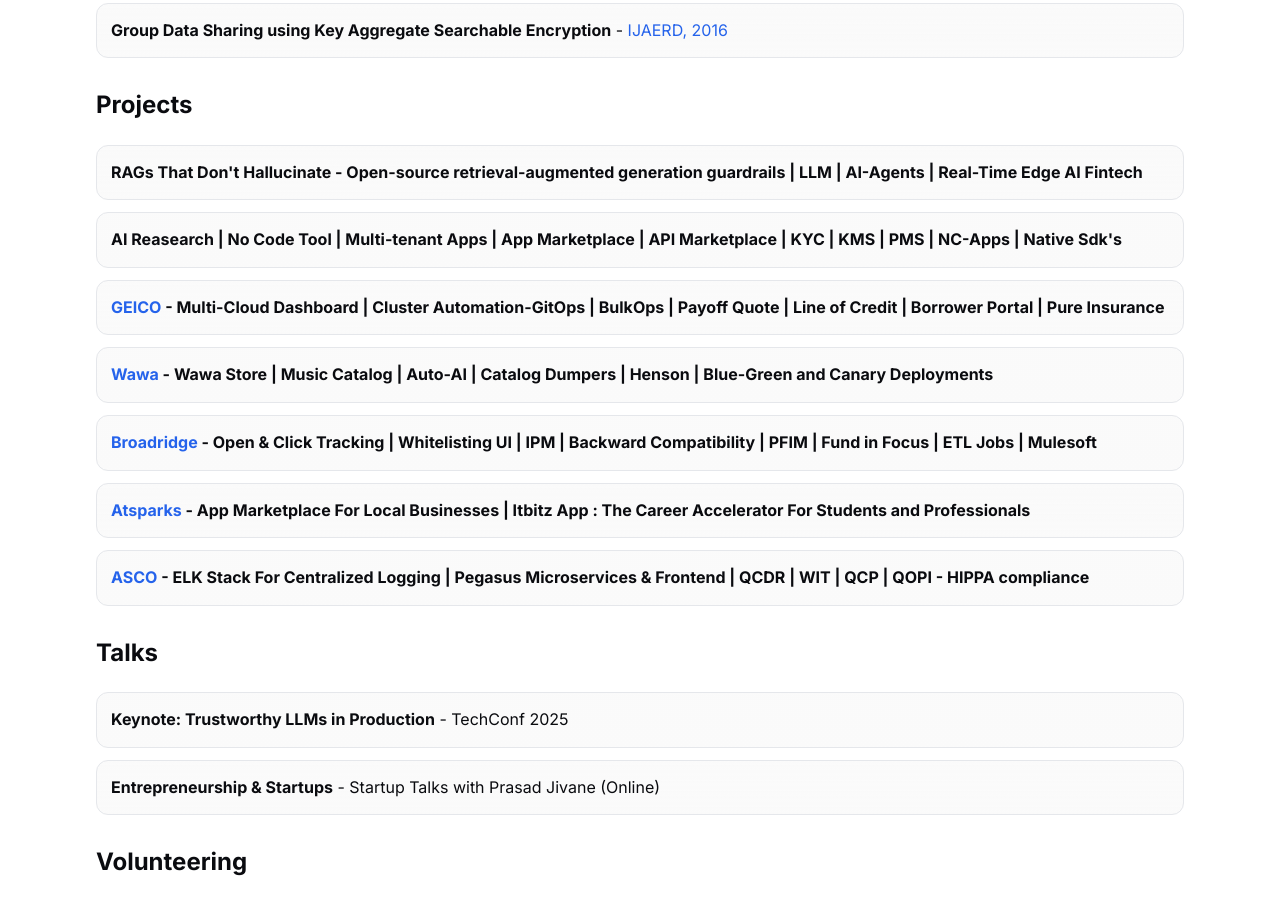
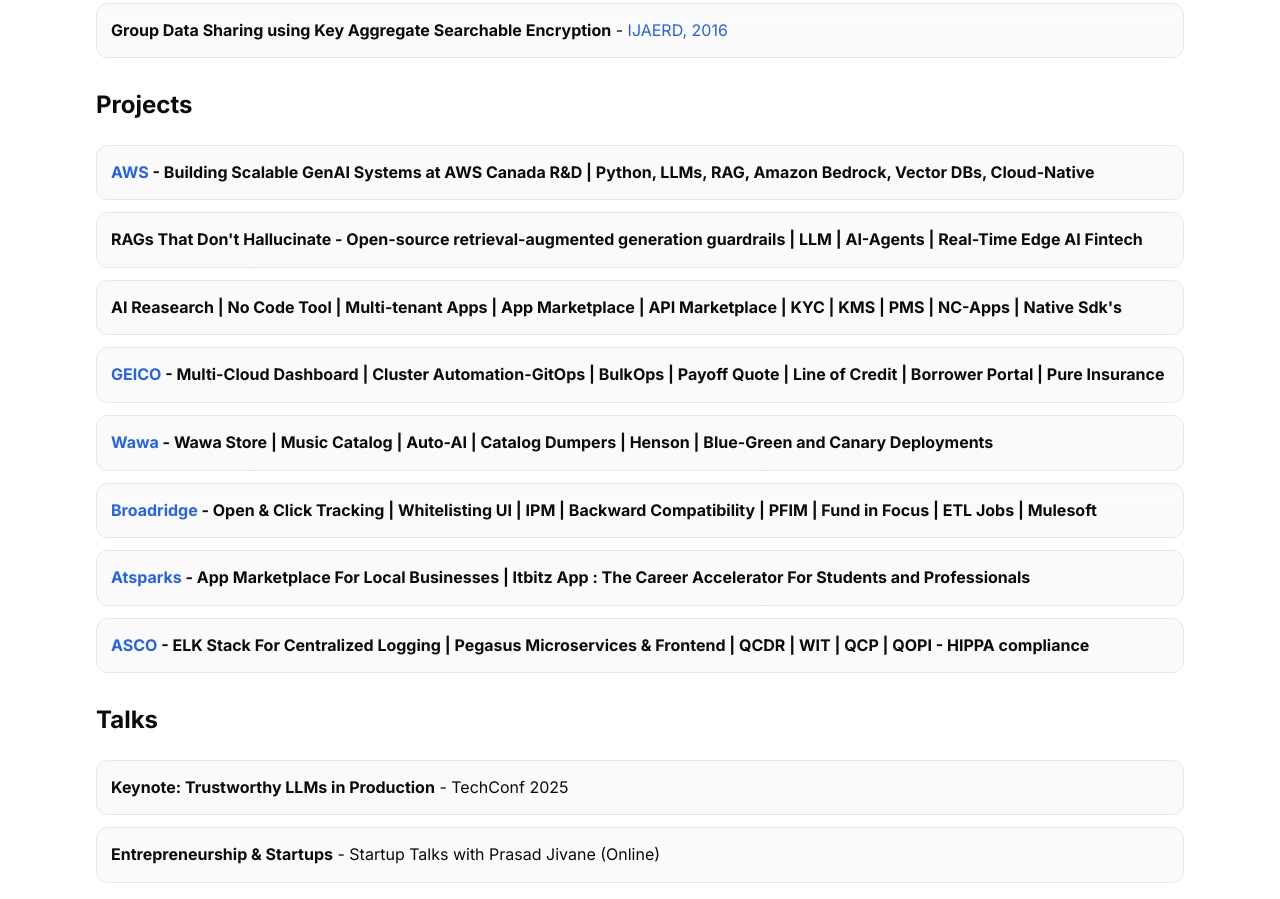
Before and after one commit to prasadjivane-ai/prasadjivane, a plain HTML site: page index.html in a window 1280 px wide. Shown: the part 1338-2237 px from the top of the page. Drawn offline with Linux system fonts and the light colour scheme.

Commit message:
Update index.html

```diff
--- a/index.html
+++ b/index.html
@@ -249,6 +249,8 @@
     <section id="projects" class="section">
         <h2>Projects</h2>
         <div class="list">
+            <article class="item"><strong><a href="https://www.aws.com">AWS</a> - Building Scalable GenAI Systems
+                    at AWS Canada R&D | Python, LLMs, RAG, Amazon Bedrock, Vector DBs, Cloud-Native</strong></article>
             <article class="item"><strong>RAGs That Don't Hallucinate - Open-source retrieval-augmented generation
                     guardrails | LLM | AI-Agents | Real-Time Edge AI Fintech</strong></article>
             <article class="item"><strong>AI Reasearch | No Code Tool | Multi-tenant Apps | App Marketplace | API
```
